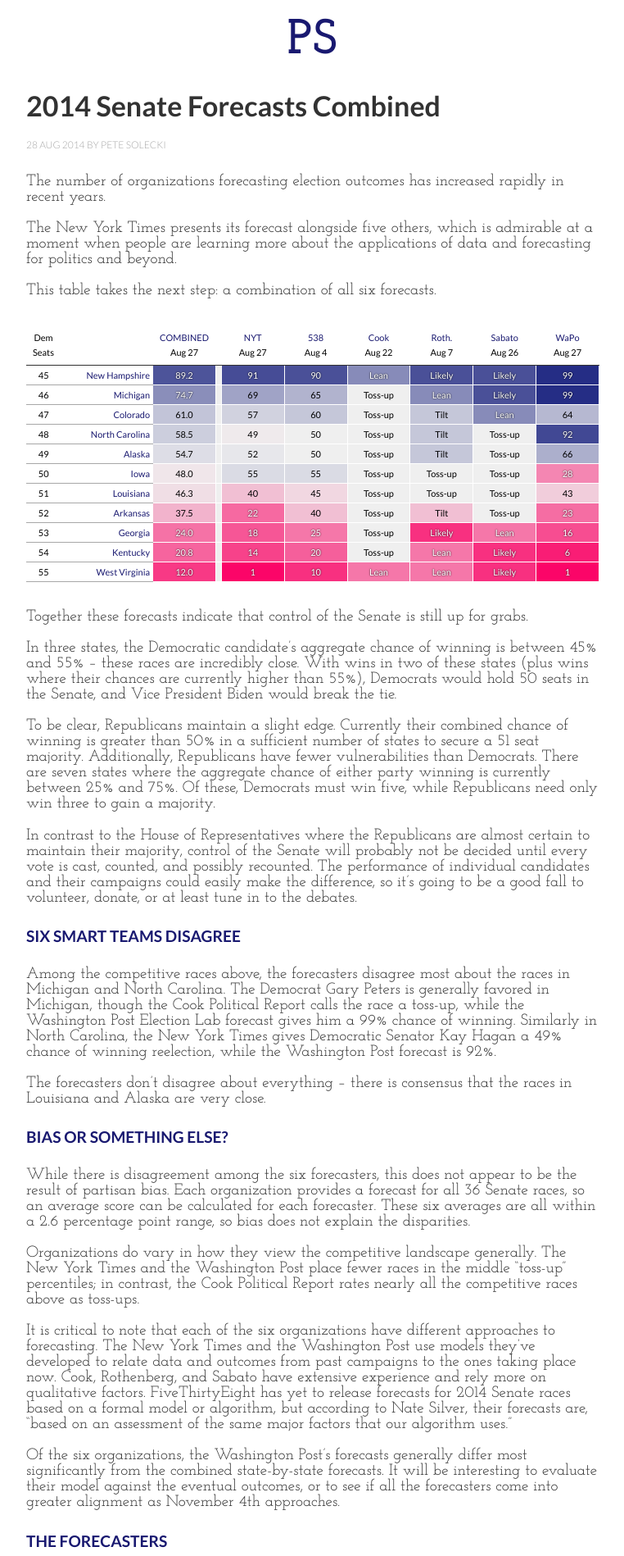
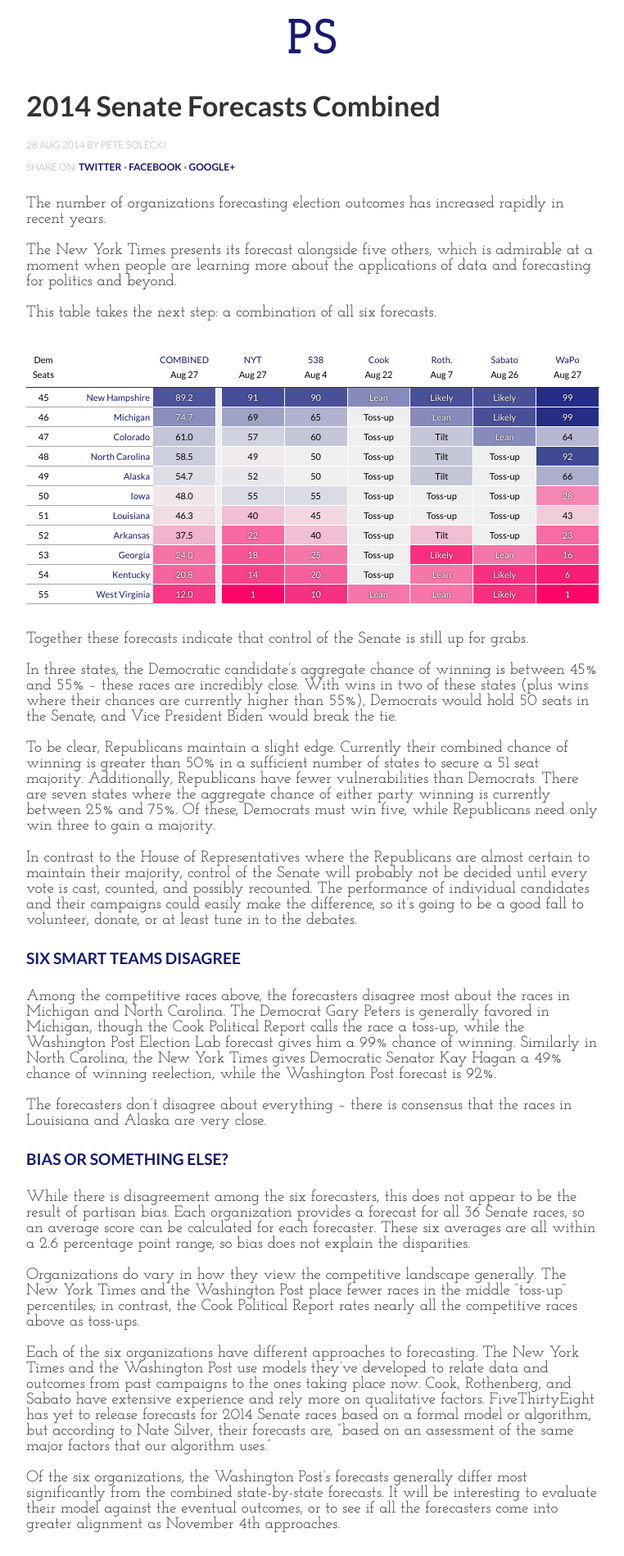
Before and after one commit to petesolecki/www-ps, a Jekyll site: the page senate-2014/index.html, which Jekyll copies as it is, in a window 1280 px wide. Shown: the top 1898 px of the page at 82% size, without its empty margins (258-1020 px from the left). Built offline with Jekyll 4.4.1, drawn with Linux system fonts in a browser that asks for light colours; Markdown is read by kramdown in place of the engine named in the settings; some of the changed text lies outside the part shown.

Commit message:
add share

```diff
--- a/css/style.css
+++ b/css/style.css
@@ -315,6 +315,11 @@
 	color: #A7A7A7;
 }
 
+#bot-share {
+	font-size: 1.2em;
+	padding-top: 20px
+}
+
 a.byline:visited { color: #A7A7A7; }
 
 a:visited { color: #323232; }
--- a/senate-2014/index.html
+++ b/senate-2014/index.html
@@ -39,7 +39,7 @@
 	<meta name="pdate" content="20140828">
 	<meta name="DISPLAYDATE" content="August 28, 2014">
 	<meta name="dat" content="August 28, 2014">
-	<meta property="article:published_time" content="2014-08-28T11:20:00-04:00" />
+	<meta property="article:published_time" content="2014-08-28T07:20:00-04:00" />
 	<meta property="og:title" content="Senate Forecasts Combined"/>
 	<meta property="og:site_name" content="Pete Solecki"/>
 	<meta property="og:url" content="http://www.petesolecki.com/senate-2014"/>
@@ -78,10 +78,13 @@
 <h2>2014 Senate Forecasts Combined</h2>
 
 <p class="by">
-<time itemprop="datePublished" datetime="2014-08-28T11:20:00-04:00">28 Aug 2014</time> by <a rel="author" href="http://www.petesolecki.com" itemprop="author" class="byline">Pete Solecki</a></p>
-</p>
+<time itemprop="datePublished" datetime="2014-08-28T07:20:00-04:00">28 Aug 2014</time> by <a rel="author" href="http://www.petesolecki.com" itemprop="author" class="byline">Pete Solecki</a></p>
 
-<p>The number of organizations forecasting election outcomes has increased rapidly in recent years.</p>
+
+	<p class="by"><span>Share on:&nbsp;</span><a href="http://twitter.com/petesolecki" target="_blank"><span class="long">Twitter</span><span class="short">Tw</span></a>&nbsp;&#x25aa;&nbsp;<a href="http://facebook.com/petesolecki" target="_blank"><span class="long">Facebook</span><span class="short">Fb</span></a>&nbsp;&#x25aa;&nbsp;<a href="https://plus.google.com/110648935794680828109" target="_blank"><span class="long">Google+</span><span class="short">G+</span></a></p>
+
+
+<p class="clear">The number of organizations forecasting election outcomes has increased rapidly in recent years.</p>
 
 <p>The New York Times presents its forecast alongside five others, which is admirable at a moment when people are learning more about the applications of data and forecasting for politics and beyond.</p>
 
@@ -146,7 +149,7 @@
 
 <p>Organizations do vary in how they view the competitive landscape generally. The New York Times and the Washington Post place fewer races in the middle “toss-up” percentiles; in contrast, the Cook Political Report rates nearly all the competitive races above as toss-ups.</p>
 
-<p>It is critical to note that each of the six organizations have different approaches to forecasting. The New York Times and the Washington Post use models they’ve developed to relate data and outcomes from past campaigns to the ones taking place now. Cook, Rothenberg, and Sabato have extensive experience and rely more on qualitative factors. FiveThirtyEight has yet to release forecasts for 2014 Senate races based on a formal model or algorithm, but according to Nate Silver, their forecasts are, “based on an assessment of the same major factors that our algorithm uses.”</p>
+<p>Each of the six organizations have different approaches to forecasting. The New York Times and the Washington Post use models they’ve developed to relate data and outcomes from past campaigns to the ones taking place now. Cook, Rothenberg, and Sabato have extensive experience and rely more on qualitative factors. FiveThirtyEight has yet to release forecasts for 2014 Senate races based on a formal model or algorithm, but according to Nate Silver, their forecasts are, “based on an assessment of the same major factors that our algorithm uses.”</p>
 
 <p>Of the six organizations, the Washington Post’s forecasts generally differ most significantly from the combined state-by-state forecasts. It will be interesting to evaluate their model against the eventual outcomes, or to see if all the forecasters come into greater alignment as November 4th approaches.</p>
 
@@ -258,6 +261,8 @@
 
 </div>
 
+<p class="by" id="bot-share"><span>Share on:&nbsp;</span><a href="http://twitter.com/petesolecki" target="_blank"><span class="long">Twitter</span><span class="short">Tw</span></a>&nbsp;&#x25aa;&nbsp;<a href="http://facebook.com/petesolecki" target="_blank"><span class="long">Facebook</span><span class="short">Fb</span></a>&nbsp;&#x25aa;&nbsp;<a href="https://plus.google.com/110648935794680828109" target="_blank"><span class="long">Google+</span><span class="short">G+</span></a></p>
+
 </article>
 
 <footer>
```
